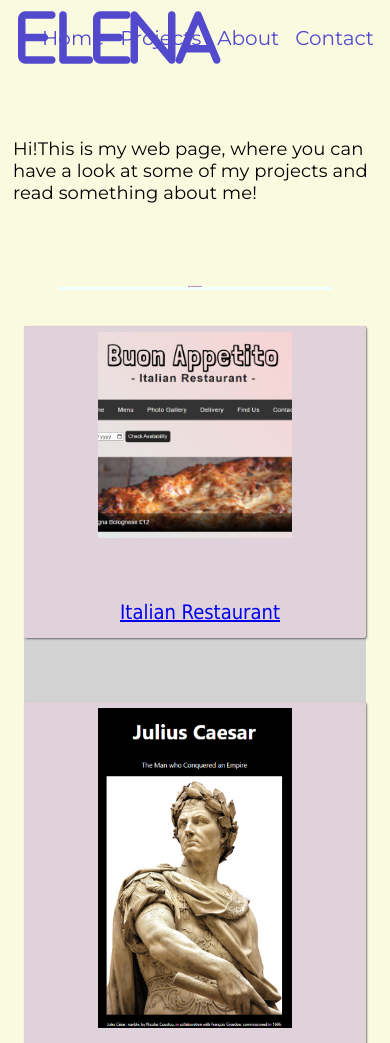
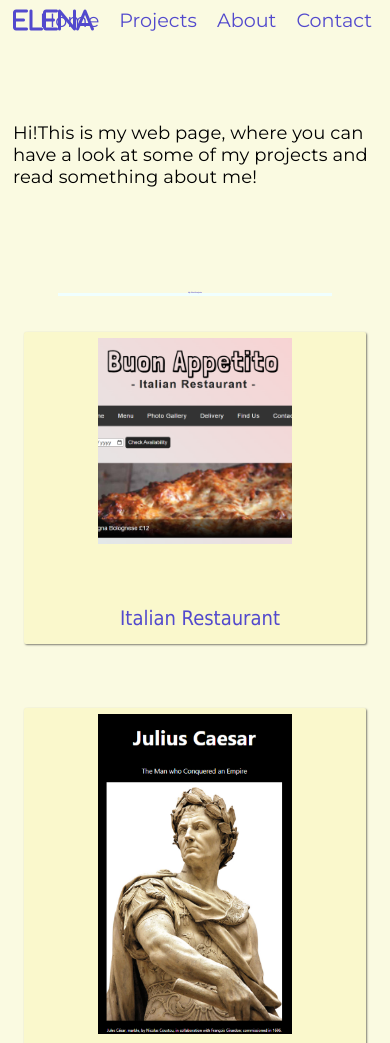
Before and after one commit to 3le81/my_webpage, a plain HTML site: page index.html in a window 390 px wide. Shown: the top 1043 px of the page. Drawn offline with Linux system fonts and the light colour scheme.

Commit message:
chages on css style and media maxwidth

```diff
--- a/styles.css
+++ b/styles.css
@@ -56,15 +56,23 @@ li a:active {
 
 }
 
-https: //github.com/3le81
-
 .project_title {
-    margin-top: 80px;
+    margin-top: 40px;
     text-align: center;
     line-height: 0.5;
     font-family: 'Montserrat', sans-serif;
+}
 
 
+
+a:-webkit-any-link {
+    color: rgb(82, 73, 205);
+    cursor: pointer;
+    text-decoration: none;
+}
+
+a:-webkit-any-link:hover {
+    color: green;
 }
 
 .flex-container {
@@ -106,14 +114,27 @@ p {
     max-width: 80%;
     margin: 0 auto 6rem auto;
     border-bottom: 0.2rem solid azure;
-    color: rgb(114, 0, 114);
+    color: rgb(82, 73, 205);
 }
 
 /* MEDIA */
-@media (max-width: 28.75em) {
+@media (max-width: 900px) {
     .projects-section-header {
         font-size: 0.1rem;
     }
+
+    .logo_name {
+        font-size: 1.5rem;
+        margin-left: 5px;
+    }
+
+    li a {
+        display: inline-block;
+        font-size: 1.2rem;
+        padding: 10px;
+        margin-top: 15px;
+    }
+
 }
 
 /* MEDIA END */
@@ -126,7 +147,6 @@ p {
     width: 100%;
     max-width: 1280px;
     margin-top: -60px;
-    background-color: lightGrey;
 }
 
 /* MEDIA */
@@ -144,13 +164,13 @@ p {
 
 
 .project {
-    background-color: rgba(252, 205, 233, 0.3);
+    background-color: rgba(248, 242, 157, 0.3);
     box-shadow: 1px 1px 2px rgba(0, 0, 0, 0.5);
     border-radius: 2px;
 }
 
 .project:hover {
-    background-color: rgba(253, 197, 230, 0.5);
+    background-color: rgba(252, 252, 77, 0.5);
 }
 
 .project-image {
```
